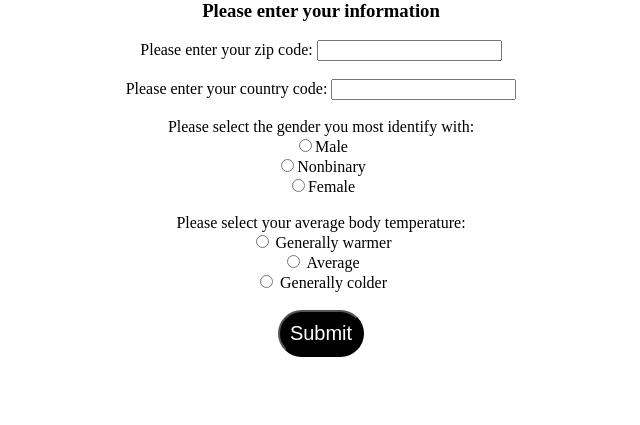
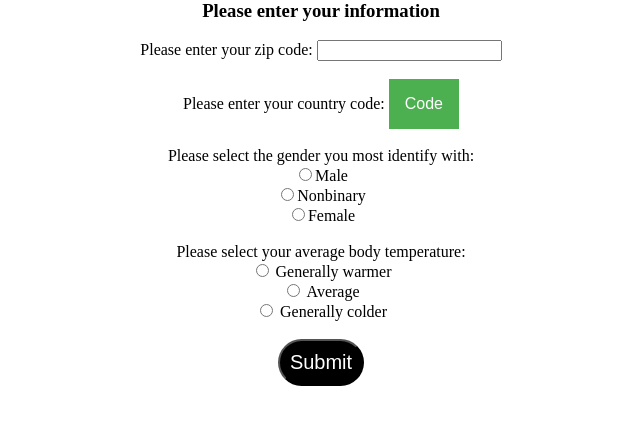
Before and after one commit to vfanelle/byte_me, a Python web app: template byte-me-appengine/templates/input.html in a window 1280 px wide. Shown: the part 19-444 px from the top of the page, without its empty margins (319-959 px from the left). Run offline with Jinja, Linux system fonts and the light colour scheme; the template is opened without the code that fills it, so the values that code supplies are empty.

Commit message:
attempting to create a drop down for the country code. It is not working yet, but I am going back to the css until we figure out if we actually need country code

```diff
--- a/byte-me-appengine/static/induviae_style.css
+++ b/byte-me-appengine/static/induviae_style.css
@@ -34,3 +34,47 @@ h1{
 #thunderstorm{
   background-image: url("http://wallpapercave.com/wp/DPtedbJ.jpg");
 }
+
+/* Dropdown Button */
+.dropbtn {
+    background-color: #4CAF50;
+    color: white;
+    padding: 16px;
+    font-size: 16px;
+    border: none;
+    cursor: pointer;
+}
+
+/* Dropdown button on hover & focus */
+.dropbtn:hover, .dropbtn:focus {
+    background-color: #3e8e41;
+}
+
+/* The container <div> - needed to position the dropdown content */
+.dropdown {
+    position: relative;
+    display: inline-block;
+}
+
+/* Dropdown Content (Hidden by Default) */
+.dropdown-content {
+    display: none;
+    position: absolute;
+    background-color: #f9f9f9;
+    min-width: 160px;
+    box-shadow: 0px 8px 16px 0px rgba(0,0,0,0.2);
+}
+
+/* Links inside the dropdown */
+.dropdown-content a {
+    color: black;
+    padding: 12px 16px;
+    text-decoration: none;
+    display: block;
+}
+
+/* Change color of dropdown links on hover */
+.dropdown-content a:hover {background-color: #f1f1f1}
+
+/* Show the dropdown menu (use JS to add this class to the .dropdown-content container when the user clicks on the dropdown button) */
+.show {display:block;}
--- a/byte-me-appengine/templates/input.html
+++ b/byte-me-appengine/templates/input.html
@@ -11,7 +11,37 @@
       Please enter your zip code:<!--This is for the API input information-->
       <input type="text" name="zip_code"><br><br>
       Please enter your country code:<!--This is for the API input information-->
-      <input type="text" name="country_code"><br><br>
+      <div class="dropdown">
+        <button onclick="myFunction()" class="dropbtn">Code</button>
+        <div id="myDropdown" class="dropdown-content">
+          <a href="#">Link 1</a>
+          <a href="#">Link 2</a>
+          <a href="#">Link 3</a>
+        </div>
+      </div>
+      <script>
+            /* When the user clicks on the button,
+      toggle between hiding and showing the dropdown content */
+      function myFunction() {
+          document.getElementById("myDropdown").classList.toggle("show");
+      }
+
+      // Close the dropdown menu if the user clicks outside of it
+      window.onclick = function(event) {
+        if (!event.target.matches('.dropbtn')) {
+
+          var dropdowns = document.getElementsByClassName("dropdown-content");
+          var i;
+          for (i = 0; i < dropdowns.length; i++) {
+            var openDropdown = dropdowns[i];
+            if (openDropdown.classList.contains('show')) {
+              openDropdown.classList.remove('show');
+            }
+          }
+        }
+      }
+      </script>
+      <br><br>
       Please select the gender you most identify with:<br>
       <!--This is for our clothes database-->
       <input type="radio" name="gender" value="male">Male<br>
```
